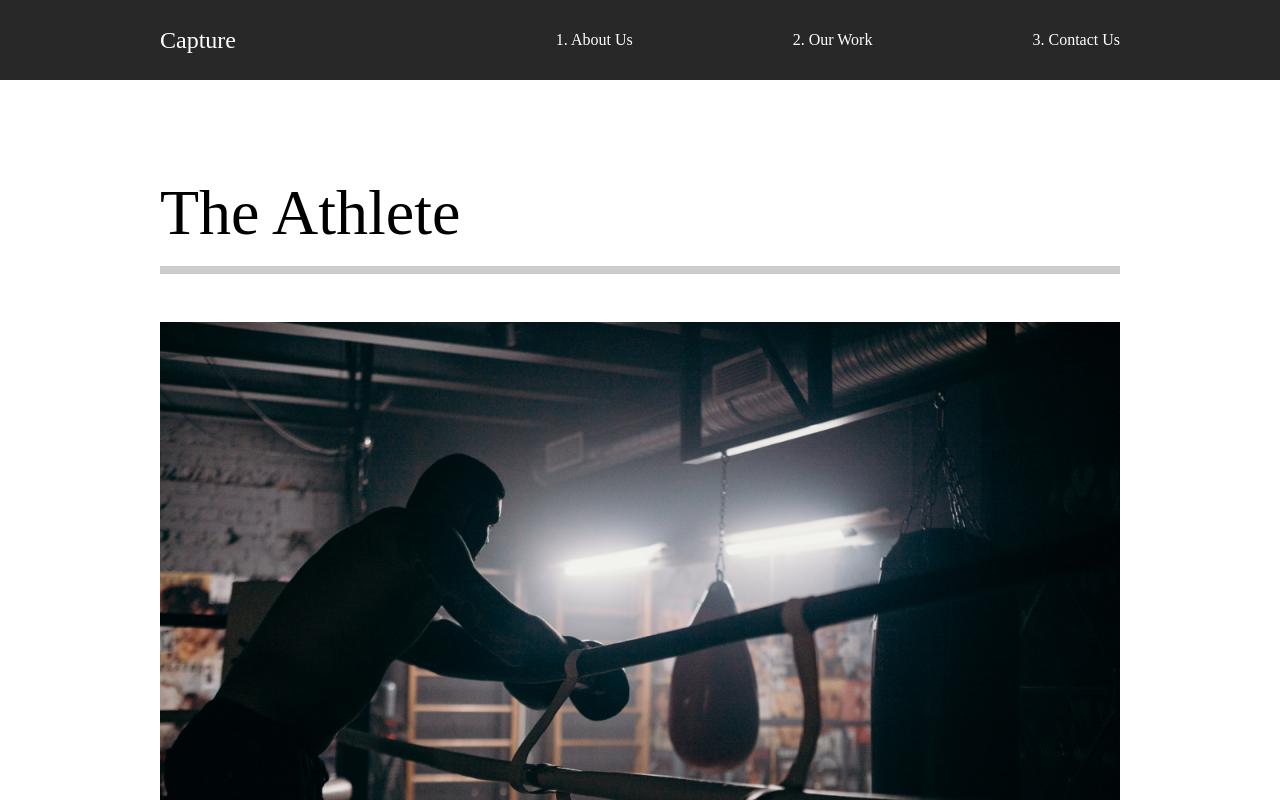
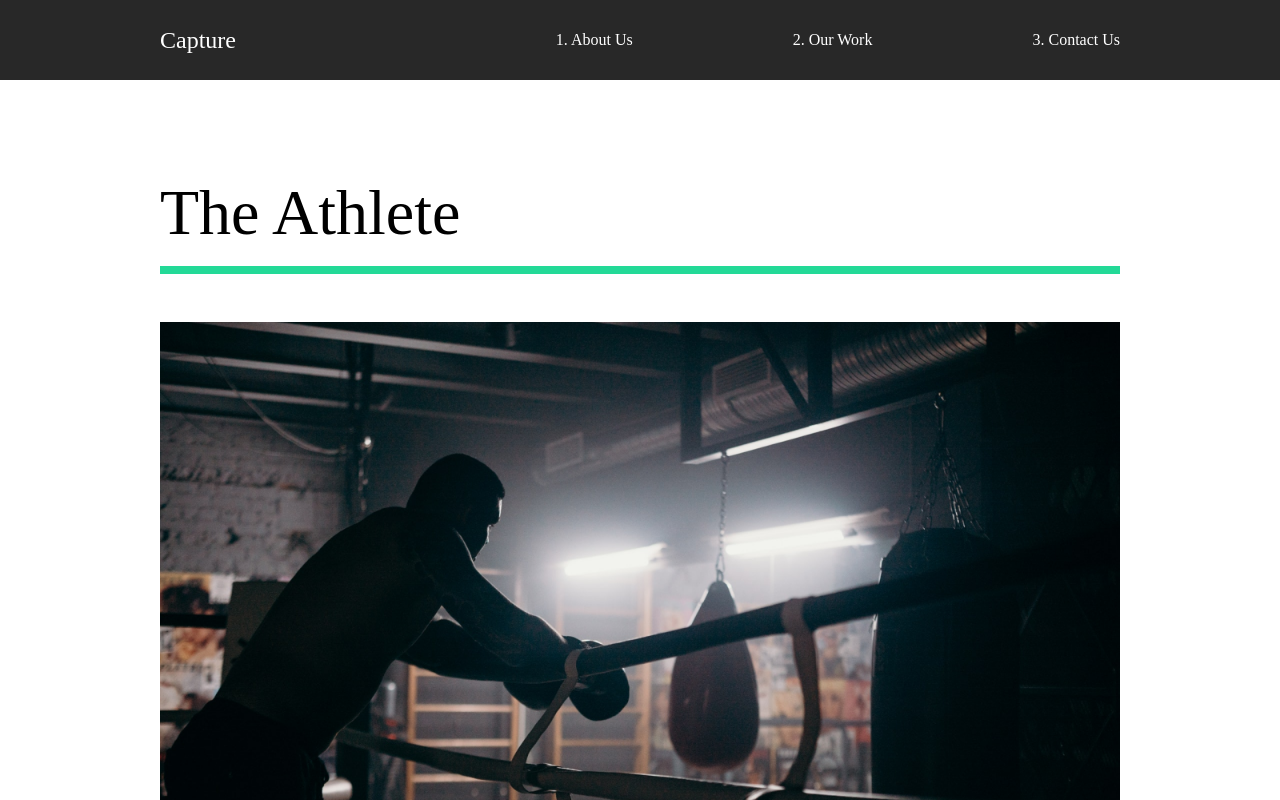
Before and after one commit to Tarun-Mittal-cell/PalettePhantasm, a React (Create React App) app: page /work in a window 1280 px wide. Shown: the top 800 px of the page. Built offline with nearby package versions, Linux system fonts and the light colour scheme.

Commit message:
added line animation to our work page

```diff
--- a/src/animation.js
+++ b/src/animation.js
@@ -48,3 +48,11 @@ export const photoAnim = {
         },
     },
 };
+
+export const lineAnim = {
+    hidden: { width: '0%'},
+    show: {
+        width: '100%',
+        transition: { duration: 1},
+    },
+};
--- a/src/pages/OurWork.js
+++ b/src/pages/OurWork.js
@@ -9,7 +9,7 @@ import goodtimes from '../img/goodtimes-small.png';
 
 //Animations
 import { motion } from 'framer-motion';
-import { pageAnimation } from "../animation";
+import { pageAnimation, fade, photoAnim, lineAnim } from "../animation";
 
 
 const OurWork = () => {
@@ -22,10 +22,12 @@ const OurWork = () => {
             style={{background: "#fff"}}
         >
             <Movie>
-                <h2>The Athlete</h2>
-                <div className="line"></div>
+                <motion.h2 variants={fade}>The Athlete</motion.h2>
+                <motion.div variants={lineAnim} className="line"></motion.div>
                 <Link to="/work/the-athlete">
-                    <img src={athlete} alt="athlete" />
+                    <Hide>
+                        <motion.img variants={photoAnim} src={athlete} alt="athlete" />
+                    </Hide>
                 </Link>
             </Movie>
             <Movie>
@@ -55,11 +57,11 @@ const Work = styled(motion.div)`
     }
 `;
 
-const Movie = styled(motion.div)`
+const Movie = styled.div`
     padding-bottom: 10rem;
     .line {
         height: 0.5rem;
-        background: #cccccc;
+        background: #23d997;
         margin-bottom: 3rem;
     }
     img {
@@ -69,4 +71,8 @@ const Movie = styled(motion.div)`
     }
 `;
 
+const Hide = styled.div`
+    overflow: hidden;
+`;
+
 export default OurWork;
```
